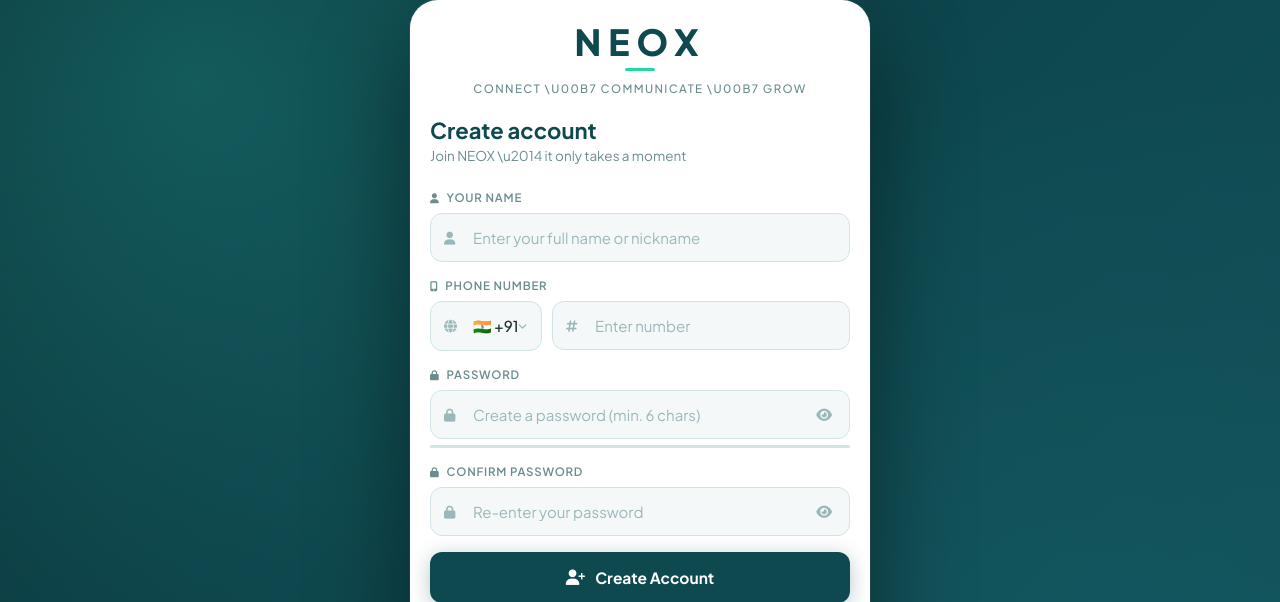
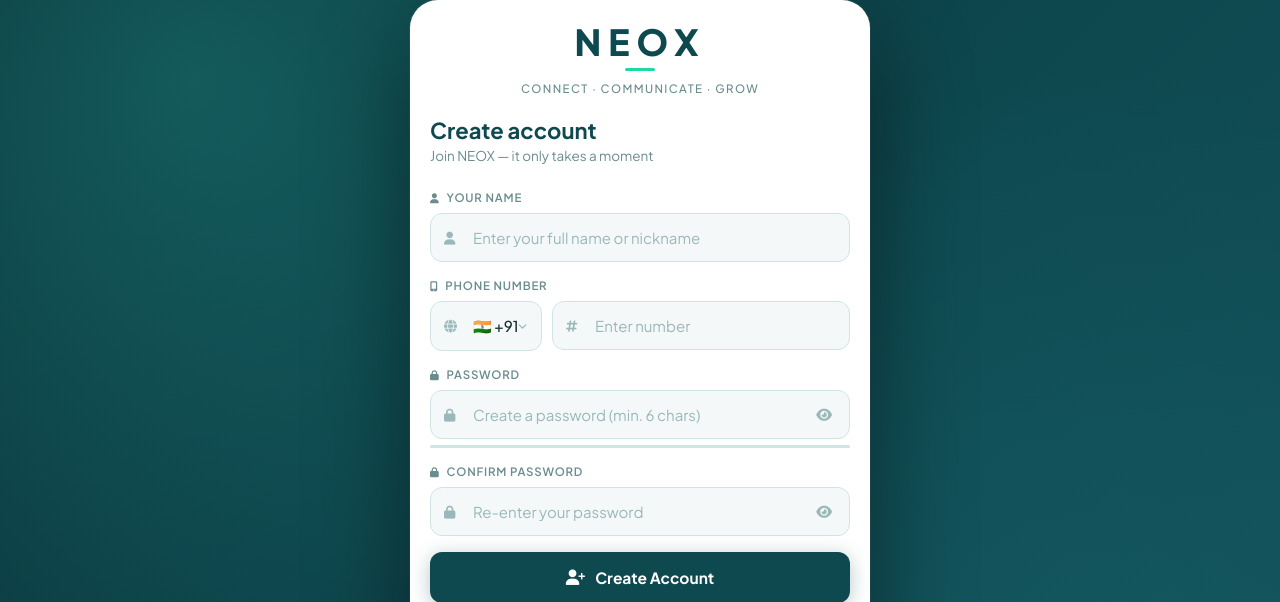
Before and after one commit to sdoluisdolui123-chat/Exochat, a Flask app: page / in a window 1280 px wide. Shown: the top 602 px of the page. Run offline with Flask 3, Linux system fonts and the light colour scheme; some libraries are stand-ins or nearby versions.

Commit message:
Update signup.html

```diff
--- a/exomnia/templates/signup.html
+++ b/exomnia/templates/signup.html
@@ -201,17 +201,17 @@
 </head>
 <body>
     <div class="bg-mesh"></div>
-    <div id="overlay"><div class="overlay-ring"></div><span>Creating your account\u2026</span></div>
+    <div id="overlay"><div class="overlay-ring"></div><span>Creating your account…</span></div>
 
     <div class="page">
         <div class="brand-section">
             <div class="brand-name">NEOX</div>
-            <div class="brand-tagline">Connect \u00b7 Communicate \u00b7 Grow</div>
+            <div class="brand-tagline">Connect · Communicate · Grow</div>
         </div>
 
         <div class="form-section">
             <div class="form-title">Create account</div>
-            <div class="form-subtitle">Join NEOX \u2014 it only takes a moment</div>
+            <div class="form-subtitle">Join NEOX — it only takes a moment</div>
 
             <div class="error-banner" id="errorMsg">
                 <i class="fas fa-circle-exclamation"></i>
```
